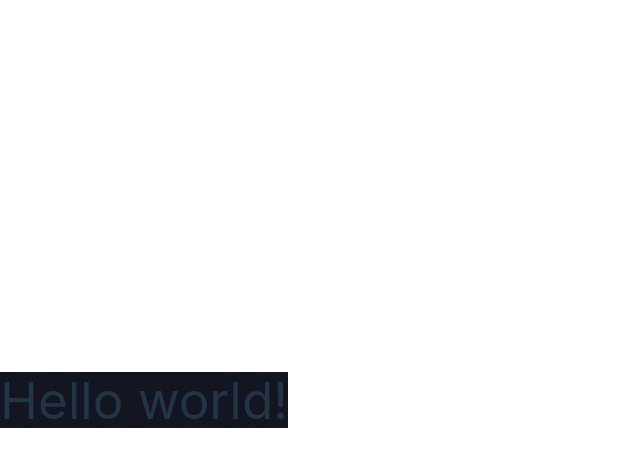
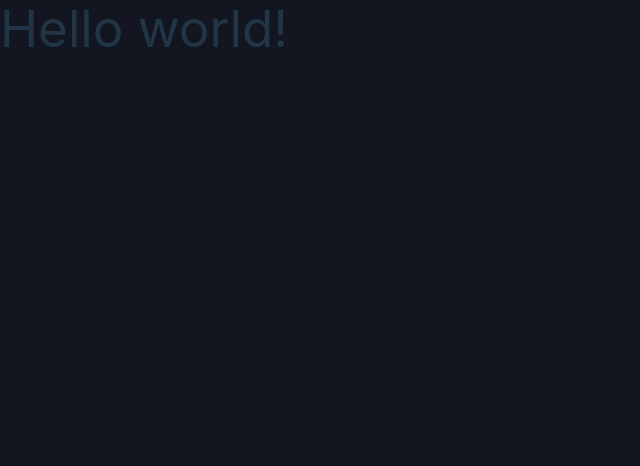
Before and after one commit to salomeg5/movie, a React (Vite) app in the folder prueba/: page / in a window 1280 px wide. Shown: the top 466 px of the page, without its empty margins (0-640 px from the left). Built offline with nearby package versions, Linux system fonts and the light colour scheme.

Commit message:
Ajustes de diseño en el Index.css
Removiendo del body el margin - display - place-items - mind-width

```diff
--- a/prueba/src/index.css
+++ b/prueba/src/index.css
@@ -28,11 +28,10 @@ a:hover {
 }
 
 body {
-  margin: 0;
-  display: flex;
-  place-items: center;
-  min-width: 320px;
+  height: 100vh;
+  background-color: #131520;
   min-height: 100vh;
+
 }
 
 h1 {
```
